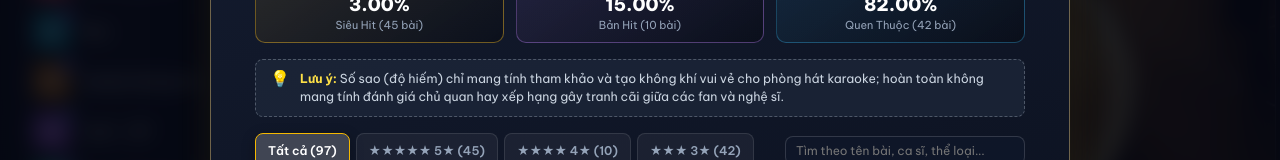
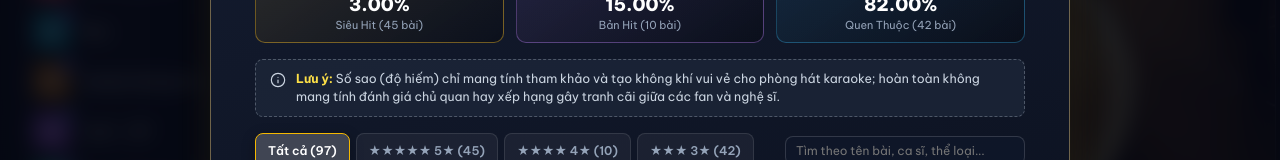
Before and after one commit to VDHieu0612/toi-nay-hat-gi, a React (Vite) app: page / in a window 1280 px wide. Both pictures are taken after a click on the button "Chi tiết". Shown: the part 215-375 px from the top of the page. Built offline with nearby package versions, Linux system fonts and the light colour scheme; no server answers.

Commit message:
fix(ui): use UI Icon component instead of raw emoji in BannerDetail

```diff
--- a/src/components/BannerDetail.tsx
+++ b/src/components/BannerDetail.tsx
@@ -288,7 +288,9 @@ export const BannerDetail: React.FC<BannerDetailProps> = ({
 
               {/* Lưu ý số sao */}
               <div className="details-disclaimer-box">
-                <span className="details-disclaimer-icon">💡</span>
+                <span className="details-disclaimer-icon">
+                  <Icon name="info" size={16} />
+                </span>
                 <span className="details-disclaimer-text">
                   <strong>Lưu ý:</strong> Số sao (độ hiếm) chỉ mang tính tham khảo và tạo không khí vui vẻ cho phòng hát karaoke; hoàn toàn không mang tính đánh giá chủ quan hay xếp hạng gây tranh cãi giữa các fan và nghệ sĩ.
                 </span>
```
